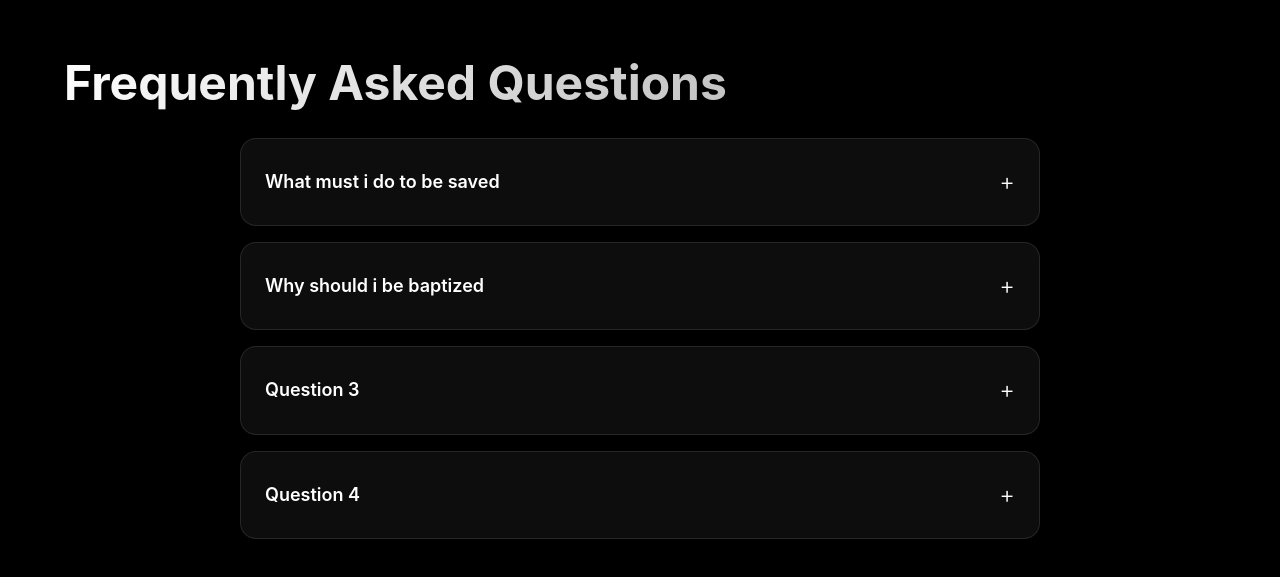
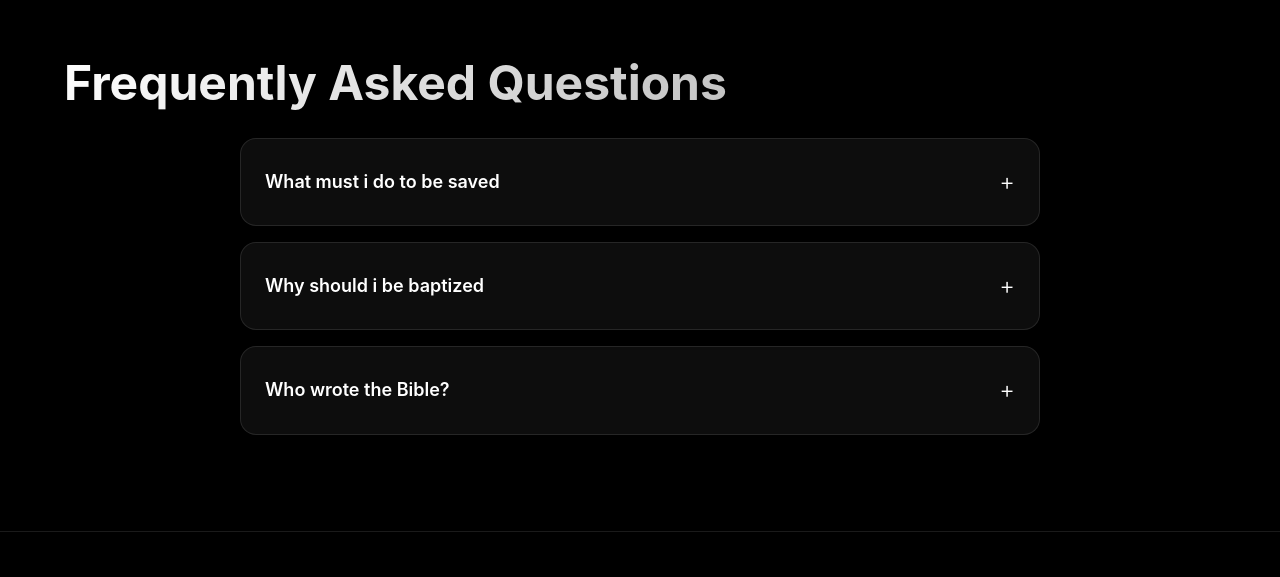
Before and after one commit to Daviesadetoro/church-site, a plain HTML site: page contact.html in a window 1280 px wide. Shown: the part 1291-1868 px from the top of the page. Drawn offline with Linux system fonts and the light colour scheme.

Commit message:
Updated contact.html layout and content

```diff
--- a/contact.html
+++ b/contact.html
@@ -180,15 +180,15 @@
 
                 <div class="faq-item">
                     <div class="faq-question">
-                        <h3>Question 3</h3>
+                        <h3>Who wrote the Bible?</h3>
                         <span class="faq-toggle">+</span>
                     </div>
                     <div class="faq-answer">
-                        <p>Answer 3.</p>
+                        <p>All scripture is given by inspiration of God, and is profitable for doctrine, for reproof, for correction, for instruction in righteousness- 2 Tim 3:16</p>
                     </div>
                 </div>
 
-                <div class="faq-item">
+                <!-- <div class="faq-item">
                     <div class="faq-question">
                         <h3>Question 4</h3>
                         <span class="faq-toggle">+</span>
@@ -196,7 +196,7 @@
                     <div class="faq-answer">
                         <p>Answer 4.</p>
                     </div>
-                </div>
+                </div> -->
             </div>
         </div>
     </section>
```
